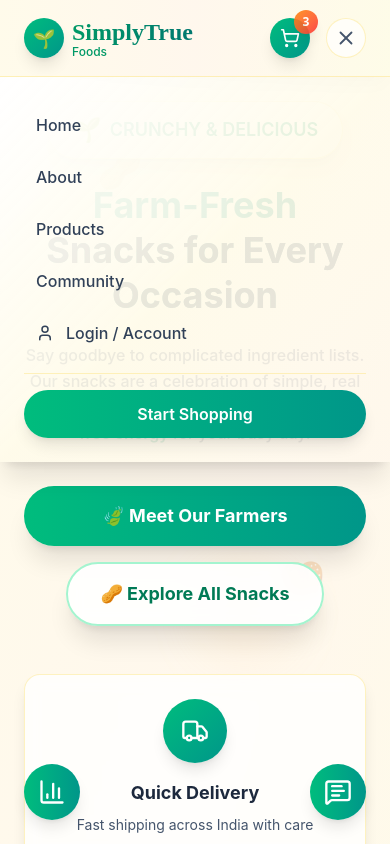
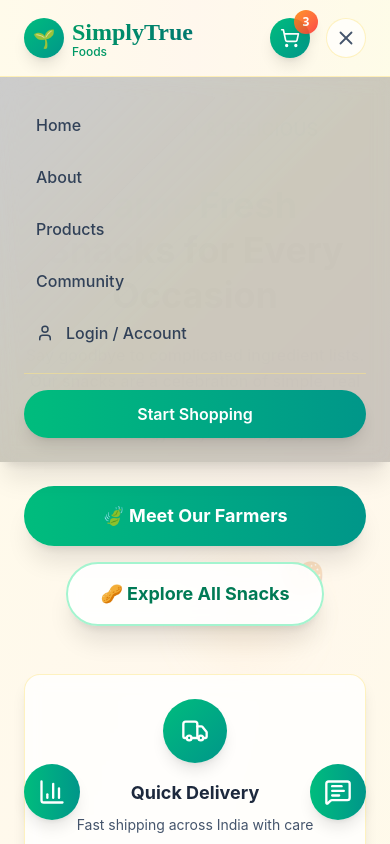
Before and after one commit to Raj-Mayank2/SimplyTrue, a React (Vite) app: page / in a window 390 px wide. Both pictures are taken after a click on the button 346 px from the left and 38 px from the top of the page. Shown: the top 844 px of the page. Built offline with nearby package versions, Linux system fonts and the light colour scheme.

Commit message:
Update Header.jsx

```diff
--- a/src/components/common/Header.jsx
+++ b/src/components/common/Header.jsx
@@ -1,5 +1,5 @@
 import React, { useState } from 'react';
-import { Link } from 'react-router-dom'; // Import Link from react-router-dom
+import { Link } from 'react-router-dom';
 import { ShoppingCart, Search, User, Menu, X } from 'lucide-react';
 
 // Mock cart item count for demonstration
@@ -12,6 +12,11 @@ const Header = () => {
     setIsMenuOpen(!isMenuOpen);
   };
 
+  // Function to close mobile menu when link is clicked
+  const closeMobileMenu = () => {
+    setIsMenuOpen(false);
+  };
+
   return (
     <>
       {/* Google Fonts are typically imported in index.html or main CSS file */}
@@ -22,7 +27,7 @@ const Header = () => {
           {/* Logo and Navigation Section */}
           <div className="flex items-center">
             {/* Enhanced Logo */}
-            <Link to="/" className="flex items-center space-x-2">
+            <Link to="/" onClick={closeMobileMenu} className="flex items-center space-x-2">
               <div className="w-10 h-10 bg-gradient-to-br from-emerald-500 to-teal-600 rounded-full flex items-center justify-center shadow-lg">
                 <span className="text-white text-lg font-bold">🌱</span>
               </div>
@@ -95,34 +100,62 @@ const Header = () => {
         {/* Enhanced Mobile Menu */}
         {isMenuOpen && (
           <div className="lg:hidden absolute top-full left-0 right-0 bg-gradient-to-br from-white via-amber-50/90 to-orange-50/90 backdrop-blur-md border-t border-amber-200/50 shadow-xl">
-            <nav className="max-w-7xl mx-auto px-6 py-6">
+            {/* Overlay to close menu when clicked outside */}
+            <div
+              className="fixed inset-0 z-40 bg-black/20 backdrop-blur-sm"
+              onClick={closeMobileMenu}
+            ></div>
+
+            <nav className="relative z-50 max-w-7xl mx-auto px-6 py-6">
               <div className="flex flex-col space-y-4">
                 {/* Mobile Search */}
 
 
                 {/* Mobile Navigation Links */}
                 <div className="space-y-1">
-                  <Link to="/" className="mobile-nav-link group flex items-center p-3 text-slate-700 hover:text-emerald-600 hover:bg-white/50 rounded-xl transition-all duration-300">
+                  <Link
+                    to="/"
+                    onClick={closeMobileMenu}
+                    className="mobile-nav-link group flex items-center p-3 text-slate-700 hover:text-emerald-600 hover:bg-white/50 rounded-xl transition-all duration-300"
+                  >
                     <span style={{fontFamily: 'Inter'}} className="font-medium">Home</span>
                   </Link>
-                  <Link to="/about" className="mobile-nav-link group flex items-center p-3 text-slate-700 hover:text-emerald-600 hover:bg-white/50 rounded-xl transition-all duration-300">
+                  <Link
+                    to="/about"
+                    onClick={closeMobileMenu}
+                    className="mobile-nav-link group flex items-center p-3 text-slate-700 hover:text-emerald-600 hover:bg-white/50 rounded-xl transition-all duration-300"
+                  >
                     <span style={{fontFamily: 'Inter'}} className="font-medium">About</span>
                   </Link>
-                  <Link to="/products" className="mobile-nav-link group flex items-center p-3 text-slate-700 hover:text-emerald-600 hover:bg-white/50 rounded-xl transition-all duration-300">
+                  <Link
+                    to="/products"
+                    onClick={closeMobileMenu}
+                    className="mobile-nav-link group flex items-center p-3 text-slate-700 hover:text-emerald-600 hover:bg-white/50 rounded-xl transition-all duration-300"
+                  >
                     <span style={{fontFamily: 'Inter'}} className="font-medium">Products</span>
                   </Link>
-                  <Link to="/community" className="mobile-nav-link group flex items-center p-3 text-slate-700 hover:text-emerald-600 hover:bg-white/50 rounded-xl transition-all duration-300">
+                  <Link
+                    to="/community"
+                    onClick={closeMobileMenu}
+                    className="mobile-nav-link group flex items-center p-3 text-slate-700 hover:text-emerald-600 hover:bg-white/50 rounded-xl transition-all duration-300"
+                  >
                     <span style={{fontFamily: 'Inter'}} className="font-medium">Community</span>
                   </Link>
-                  <a href="#" className="mobile-nav-link group flex items-center p-3 text-slate-700 hover:text-emerald-600 hover:bg-white/50 rounded-xl transition-all duration-300">
+                  <button
+                    onClick={closeMobileMenu}
+                    className="mobile-nav-link group flex items-center p-3 text-slate-700 hover:text-emerald-600 hover:bg-white/50 rounded-xl transition-all duration-300 w-full text-left"
+                  >
                     <User size={18} className="mr-3" />
                     <span style={{fontFamily: 'Inter'}} className="font-medium">Login / Account</span>
-                  </a>
+                  </button>
                 </div>
 
                 {/* Mobile CTA Button */}
                 <div className="pt-4 border-t border-amber-200/50">
-                  <button className="w-full bg-gradient-to-r from-emerald-500 to-teal-600 text-white py-3 px-6 rounded-full font-semibold shadow-lg hover:from-emerald-600 hover:to-teal-700 transition-all duration-300 transform hover:scale-[1.02]">
+                  <button
+                    onClick={closeMobileMenu}
+                    className="w-full bg-gradient-to-r from-emerald-500 to-teal-600 text-white py-3 px-6 rounded-full font-semibold shadow-lg hover:from-emerald-600 hover:to-teal-700 transition-all duration-300 transform hover:scale-[1.02]"
+                  >
                     <span style={{fontFamily: 'Inter'}}>Start Shopping</span>
                   </button>
                 </div>
```
